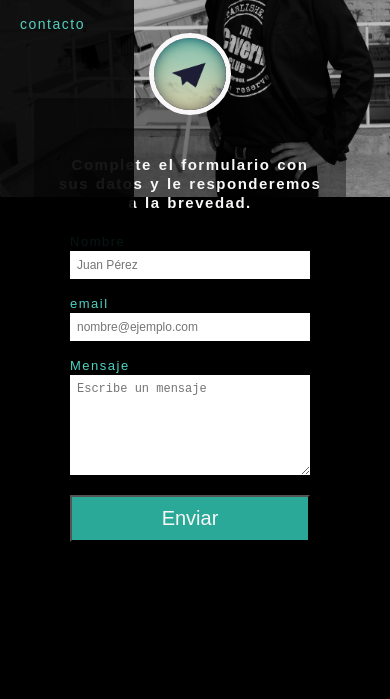
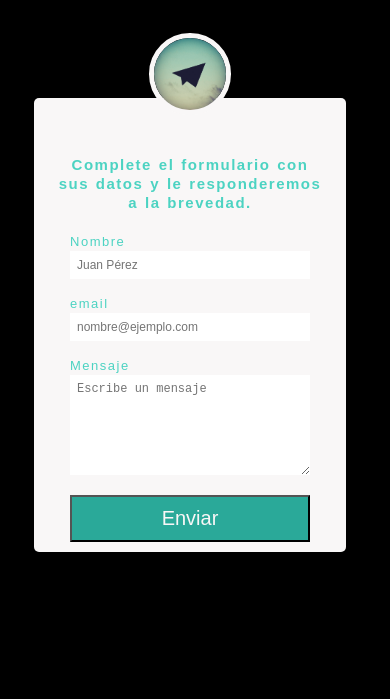
Before and after one commit to ceciliafrontini/proyecto, a website: page html/contacto.html in a window 390 px wide. Shown: the part 152-851 px from the top of the page. Drawn offline with Linux system fonts and the light colour scheme; a web font is replaced by a local one.

Commit message:
Arreglos finales

```diff
--- a/html/contacto.html
+++ b/html/contacto.html
@@ -20,7 +20,7 @@
 				<a href="../index.html"><img src="../img/logo1.png" class="nav-brand" alt="logo de la empresa"/></a>
 				<p class="titulo-logo">INGENIERÍA EN <br> SONIDO</p>
 			</section>
-			<ul class="show">
+			<ul>
 				<li class="menu-color-fijo">
 					<a href="../html/bio.html">bio
 				</li>
--- a/main.js
+++ b/main.js
@@ -1,3 +1,5 @@
+
+
 document.querySelector(".menu-btn").addEventListener("click", () => {
-    document.querySelector("ul").classList.toggle("show");
-  });
+  document.querySelector("ul").classList.toggle("show");
+});
--- a/scss/estilos.scss
+++ b/scss/estilos.scss
@@ -578,6 +578,7 @@ textarea{
         display: block;
     }
     .nav-main {
+
     ul{
         display: block;
         position: absolute;
@@ -592,7 +593,7 @@ textarea{
 
     }
     .show{
-        transform: translateX(-20px) ;
+        transform: translateX(-20px);
     }
     li{
         padding: 20px;
@@ -750,7 +751,7 @@ textarea{
         display: inline-block;
         justify-content: center;
         .social{
-            font-size: 15px;
+            font-size: 30px;
            justify-content: center;
         }
         .parrafo{
@@ -768,4 +769,17 @@ textarea{
             display: none;
         }
     }
+
+    .contenedor-contacto{
+        background-image: none;
+        .login{
+            .fondo{
+                background-color: $crema;
+                h3{
+                    color: $verde;
+                }
+            }
+        }
+
+    }
 }
```
Also changed, not shown: html/bio.html (+1 -1 lines), html/proyectos.html (+1 -1 lines), html/servicios.html (+1 -1 lines), index.html (+1 -1 lines), css/estilos.css.
